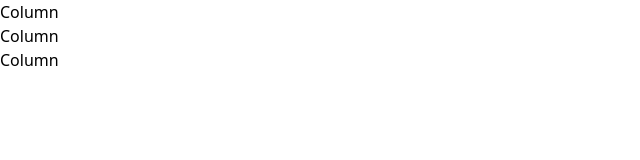
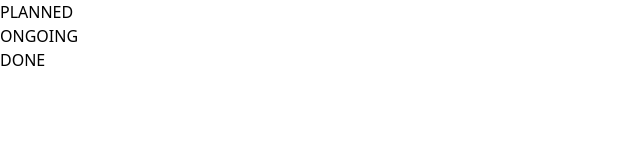
Before and after one commit to KennedyMungai/zustand_intro_another, a React (Vite) app: page / in a window 1280 px wide. Shown: the top 160 px of the page, without its empty margins (0-640 px from the left). Built offline with nearby package versions, Linux system fonts and the light colour scheme.

Commit message:
Rendered out all three states

```diff
--- a/components/Column.tsx
+++ b/components/Column.tsx
@@ -3,7 +3,7 @@ type Props = {
 }
 
 const Column = ({ state }: Props) => {
-	return <div>Column</div>
+	return <div>{state}</div>
 }
 
 export default Column
```
